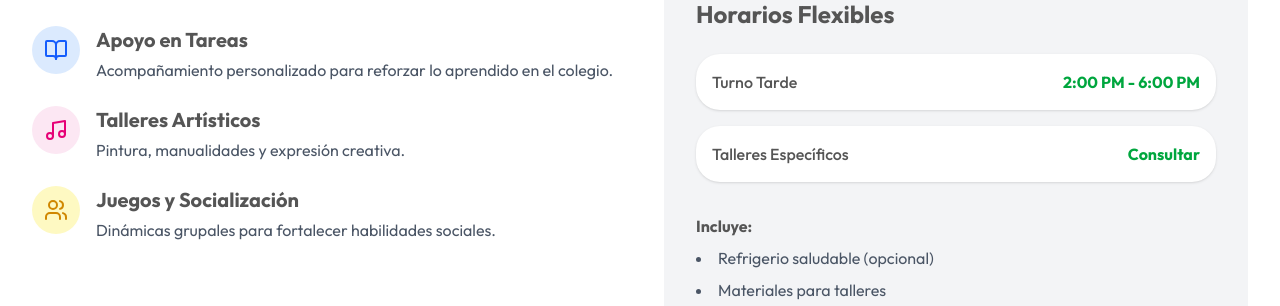
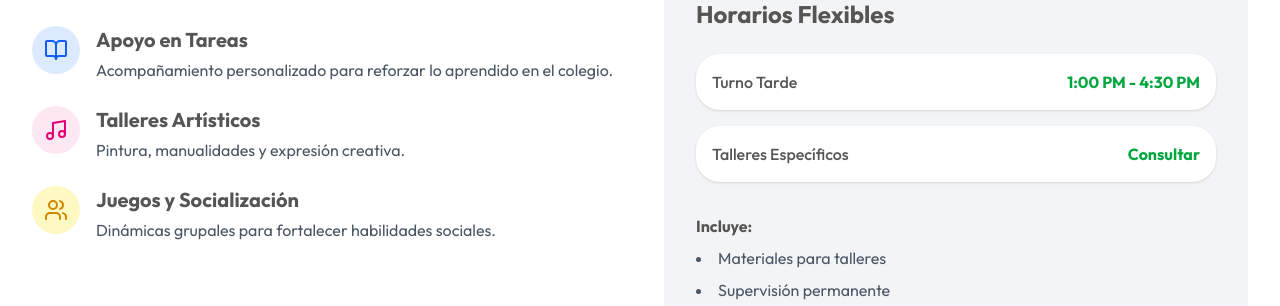
Before and after one commit to AlvaroGuerrero88/jardin_de_la_amistad, a Next.js app: page /after-school in a window 1280 px wide. Shown: the part 494-800 px from the top of the page. Built offline with nearby package versions, Linux system fonts and the light colour scheme.

Commit message:
Update After School: Time 1:00-4:30 PM, remove snack

```diff
--- a/src/app/after-school/page.tsx
+++ b/src/app/after-school/page.tsx
@@ -78,7 +78,7 @@ export default function AfterSchoolPage() {
                         <div className="space-y-4">
                             <div className="flex items-center justify-between bg-white p-4 rounded-lg shadow-sm">
                                 <span className="font-medium">Turno Tarde</span>
-                                <span className="text-green-600 font-bold">2:00 PM - 6:00 PM</span>
+                                <span className="text-green-600 font-bold">1:00 PM - 4:30 PM</span>
                             </div>
                             <div className="flex items-center justify-between bg-white p-4 rounded-lg shadow-sm">
                                 <span className="font-medium">Talleres Específicos</span>
@@ -88,7 +88,7 @@ export default function AfterSchoolPage() {
                         <div className="mt-8">
                             <h4 className="font-bold mb-2">Incluye:</h4>
                             <ul className="list-disc list-inside text-gray-600 space-y-2">
-                                <li>Refrigerio saludable (opcional)</li>
+
                                 <li>Materiales para talleres</li>
                                 <li>Supervisión permanente</li>
                             </ul>
```
